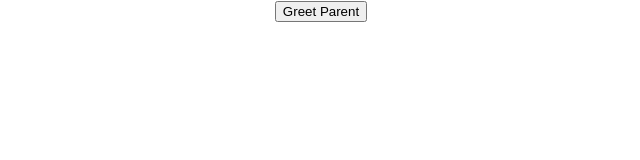
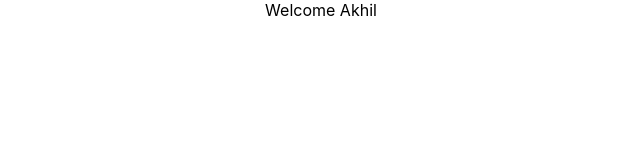
Before and after one commit to Akhil-EM/react-seris, a React (Create React App) app: page / in a window 1280 px wide. Shown: the top 160 px of the page, without its empty margins (319-959 px from the left). Built offline with nearby package versions, Linux system fonts and the light colour scheme.

Commit message:
if else,element variable ,turnary operator,short circut operator

```diff
--- a/src/App.js
+++ b/src/App.js
@@ -5,10 +5,11 @@ import Welcome from './components/Welcome'
 import EventClass from './components/EventClass'
 import EventBind from './components/EventBind'
 import ParentComponent from './components/ParentComponent'
+import ConditionalRendering from './components/ConditionalRendering'
 function App() {
   return (
     <div className="App">
-         <ParentComponent/>
+         <ConditionalRendering/>
     </div>
   );
 }
--- /dev/null
+++ b/src/components/ConditionalRendering.js
@@ -0,0 +1,52 @@
+import React, { Component } from 'react'
+
+class ConditionalRendering extends Component {
+    constructor(props) {
+        super(props)
+
+        this.state = {
+             isLoggedIn:true,
+        }
+    }
+
+    render() {
+        //if else
+        // if(this.state.isLoggedIn){
+        //     return(
+        //         <div>
+        //             Welcome Akhil
+        //         </div>
+        //     );
+        // }else{
+        //     return(
+        //         <div>
+        //             Welcome Gust
+        //     </div>
+        //     );
+        // }
+
+        //element variable
+        // let message;
+        // if(this.state.isLoggedIn){
+        //     message=<div>Welcome Akhil</div>
+        // }else{
+        //     message=<div>Welcome Gust</div>
+        // }
+
+        // return (message);
+
+        //ternary operator
+        // return (
+        //     this.state.isLoggedIn?
+        //     <div>Welcome Akhil</div>:
+        //     <div>Welcome Guest</div>
+        // )
+        return this.state.isLoggedIn&&<div>Welcome Akhil</div> //short circuit operator
+
+
+
+
+    }
+}
+
+export default  ConditionalRendering
```
